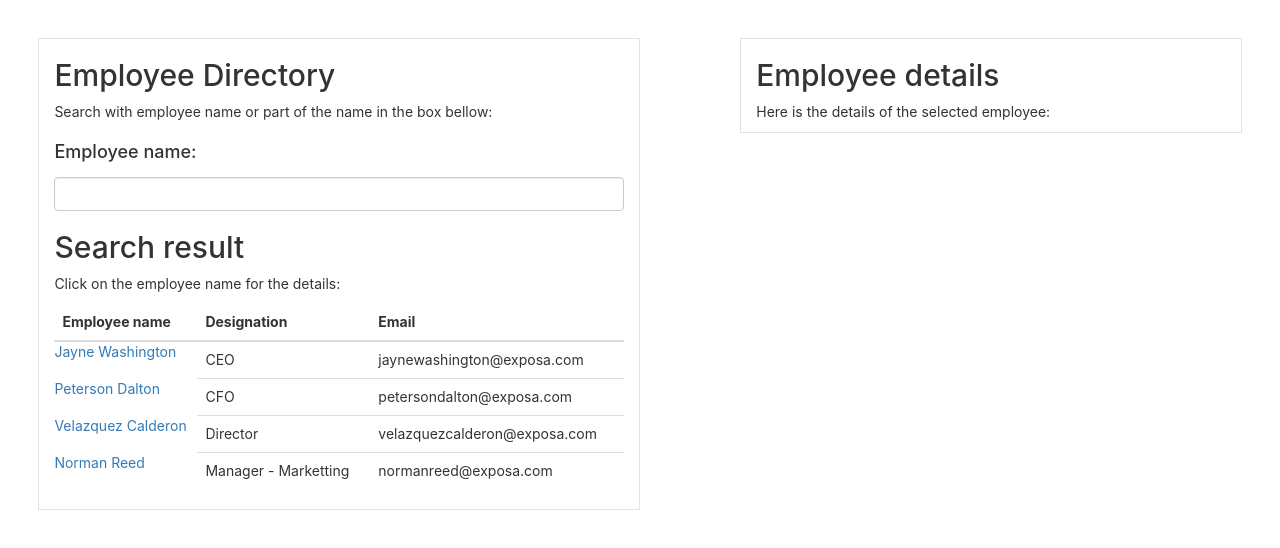
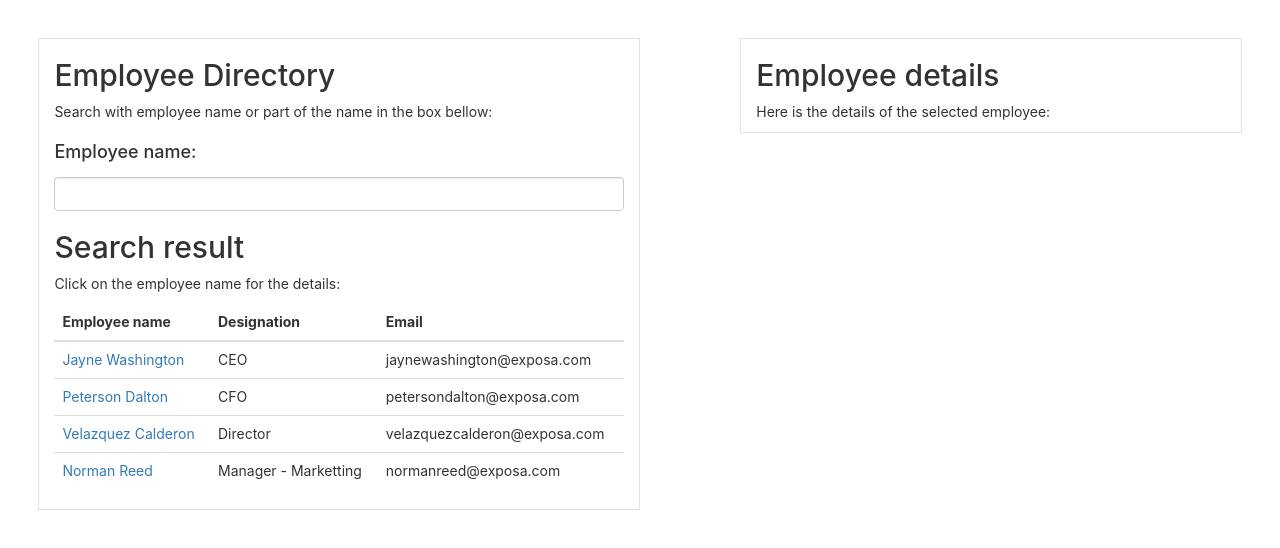
Before and after one commit to skbiswas1975/react-employee-directory, a React (Create React App) app: page / in a window 1280 px wide. Shown: the top 548 px of the page. Built offline with nearby package versions, Linux system fonts and the light colour scheme.

Commit message:
Router-dom applied

```diff
--- a/src/App.js
+++ b/src/App.js
@@ -1,7 +1,8 @@
 import React, { Component } from 'react';
 import logo from './logo.svg';
 import './App.css';
-import { Route, Link, BrowserRouter as Router } from 'react-router-dom'
+import { Route, Link, MemoryRouter as Router, Switch } from 'react-router-dom';
+import EmployeeDetails from './components/SearchResult';
 
 var EmployeeData=require("./components/EmployeeData");
 
@@ -49,7 +50,7 @@ class EmpSearch extends React.Component {
                 <tbody>
                 {filteredData.map(item => (
                   <tr>
-                    <Link to="/"><td>{item.fname} {item.lname}</td></Link>
+                    <td><Link to={item.fname + item.lname}>{item.fname} {item.lname}</Link></td>
                     <td>{item.title}</td>
                     <td>{item.email}</td>
                   </tr>
@@ -65,7 +66,10 @@ class EmpSearch extends React.Component {
         <div class="col-sm-5" style={{border: '1px solid #e6e1e1', borderRadius: '10px!important'}}>
           <h2>Employee details</h2>
           <p>Here is the details of the selected employee:</p>
-
+          <Switch>
+                <Route exact path="/" />
+                <Route path='/' component={EmployeeDetails}/>
+          </Switch>
         </div>
       </div>
     </Router>
--- a/src/components/SearchResult.js
+++ b/src/components/SearchResult.js
@@ -1,7 +1,10 @@
 import React, { Component } from 'react';
 
 class SearchResult extends React.Component {
+
+
   render() {
+      console.log(this.props)
     return (
     <div class="row">
             <div class="col-xs-10 col-sm-10 col-md-10">
@@ -11,7 +14,7 @@ class SearchResult extends React.Component {
                             <img src="http://placehold.it/380x500" alt="" class="img-rounded img-responsive" />
                         </div>
                         <div class="col-sm-6 col-md-8">
-                            <h4>Jayne Washington</h4>
+                            <h4>{this.props.location.state}</h4>
 
                             <h5>CEO</h5>
                             <small>
```
